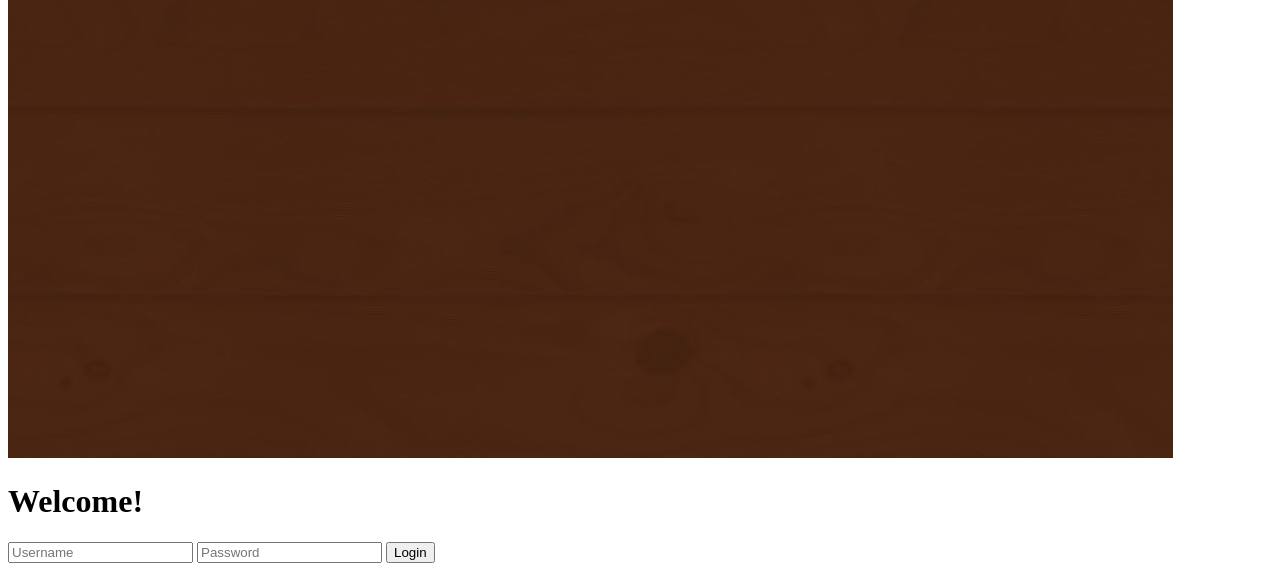
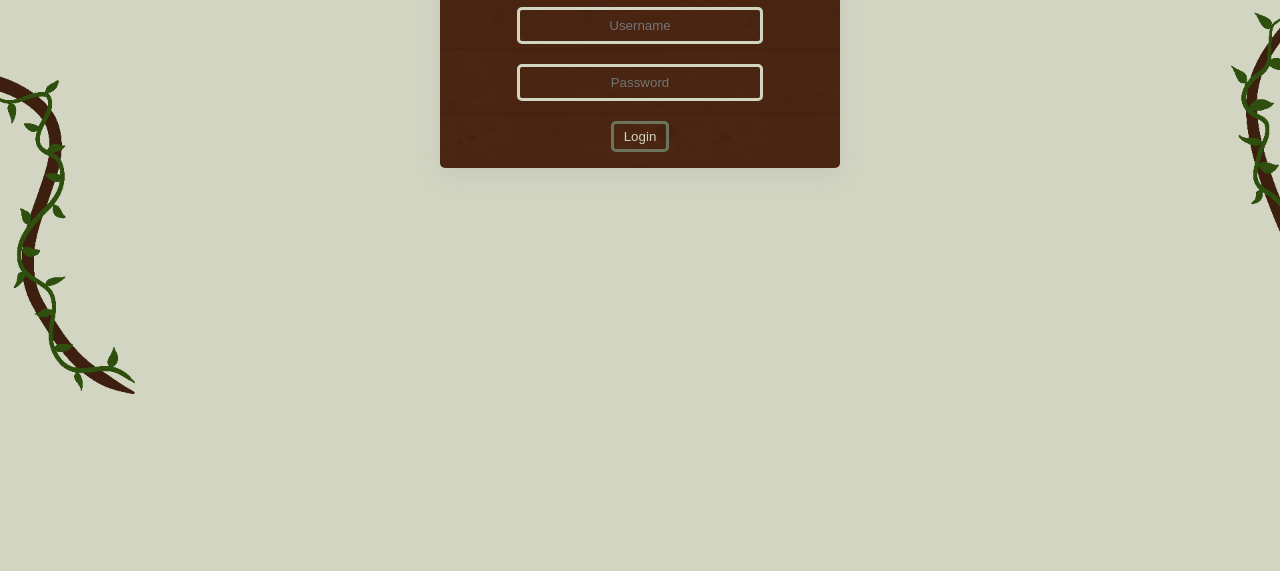
Before and after one commit to lylst3r/startup, a plain HTML site: page index.html in a window 1280 px wide. Shown: the part 262-833 px from the top of the page. After the commit the page ends 800 px from the top, so only its background shows below. Drawn offline with Linux system fonts and the light colour scheme.

Commit message:
Update index.html

```diff
--- a/index.html
+++ b/index.html
@@ -2,7 +2,7 @@
 <html lang="en">
     <header>
         <meta charset="UTF-8">
-        <link rel="stylesheet" href="welcome.css" />
+        <link rel="stylesheet" href="index.css" />
     </header>
     <body>
         <div class="sign">
```
